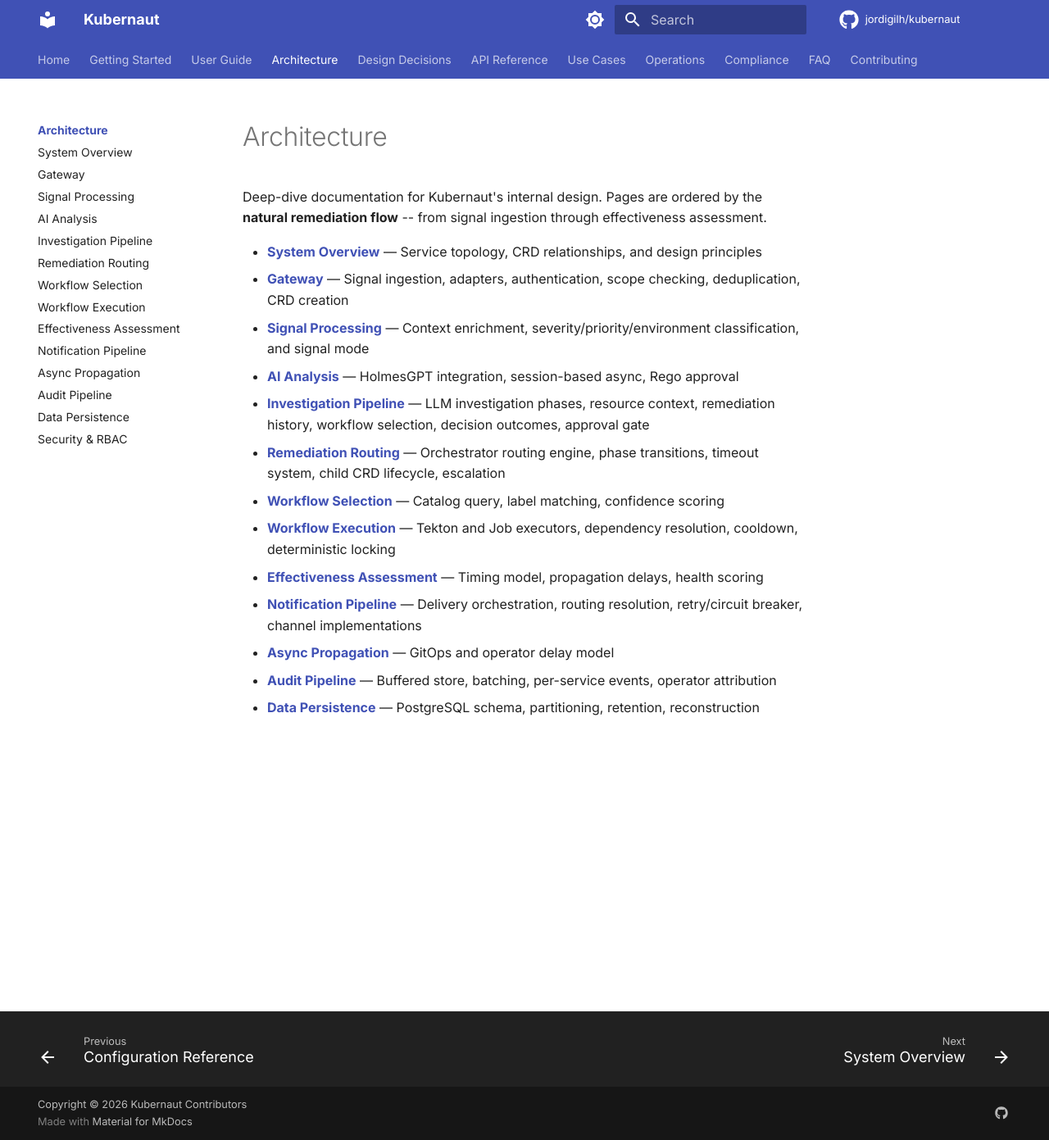
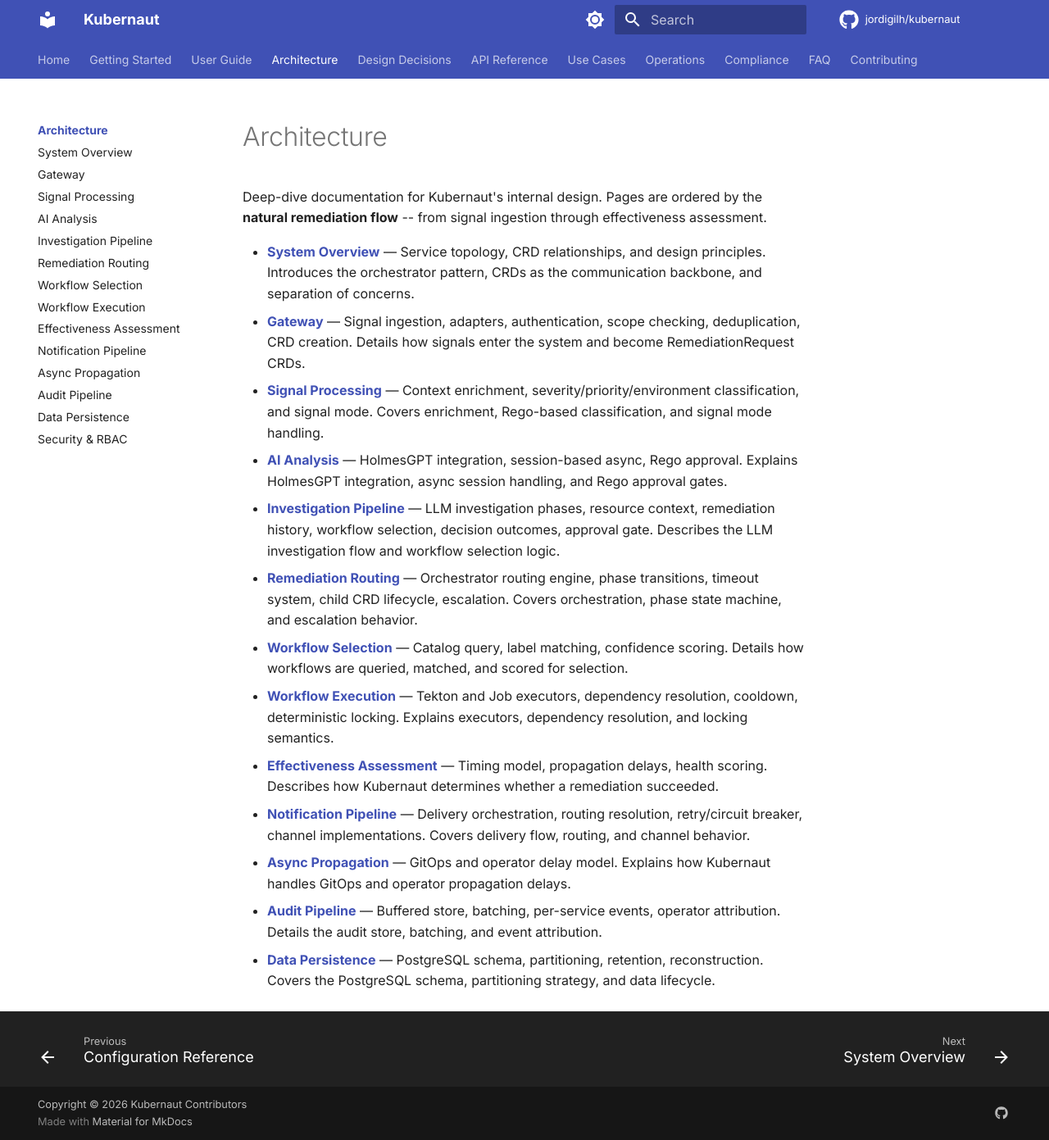
Before and after one commit to jordigilh/kubernaut-docs, an MkDocs documentation site: the page built from docs/architecture/index.md, in a window 1280 px wide and 1391 px high. Shown: the whole window at 82% size. Built offline with MkDocs 1.6.1 and Material for MkDocs 9.7.7, drawn with Linux system fonts in a browser that asks for light colours; comment, search, counter and statistics services are not loaded; the version menu is left out.

Commit message:
docs: enhance section index pages with descriptive text
Add 2-sentence descriptions to every link in all section index pages
(getting-started, user-guide, architecture, operations, api-reference)
so readers can quickly assess what each page covers.

Made-with: Cursor

```diff
--- a/docs/architecture/index.md
+++ b/docs/architecture/index.md
@@ -2,16 +2,16 @@
 
 Deep-dive documentation for Kubernaut's internal design. Pages are ordered by the **natural remediation flow** -- from signal ingestion through effectiveness assessment.
 
-- **[System Overview](overview.md)** — Service topology, CRD relationships, and design principles
-- **[Gateway](gateway.md)** — Signal ingestion, adapters, authentication, scope checking, deduplication, CRD creation
-- **[Signal Processing](signal-processing.md)** — Context enrichment, severity/priority/environment classification, and signal mode
-- **[AI Analysis](ai-analysis.md)** — HolmesGPT integration, session-based async, Rego approval
-- **[Investigation Pipeline](hapi-investigation.md)** — LLM investigation phases, resource context, remediation history, workflow selection, decision outcomes, approval gate
-- **[Remediation Routing](remediation-routing.md)** — Orchestrator routing engine, phase transitions, timeout system, child CRD lifecycle, escalation
-- **[Workflow Selection](workflow-selection.md)** — Catalog query, label matching, confidence scoring
-- **[Workflow Execution](workflow-execution.md)** — Tekton and Job executors, dependency resolution, cooldown, deterministic locking
-- **[Effectiveness Assessment](effectiveness.md)** — Timing model, propagation delays, health scoring
-- **[Notification Pipeline](notification.md)** — Delivery orchestration, routing resolution, retry/circuit breaker, channel implementations
-- **[Async Propagation](async-propagation.md)** — GitOps and operator delay model
-- **[Audit Pipeline](audit-pipeline.md)** — Buffered store, batching, per-service events, operator attribution
-- **[Data Persistence](data-persistence.md)** — PostgreSQL schema, partitioning, retention, reconstruction
+- **[System Overview](overview.md)** — Service topology, CRD relationships, and design principles. Introduces the orchestrator pattern, CRDs as the communication backbone, and separation of concerns.
+- **[Gateway](gateway.md)** — Signal ingestion, adapters, authentication, scope checking, deduplication, CRD creation. Details how signals enter the system and become RemediationRequest CRDs.
+- **[Signal Processing](signal-processing.md)** — Context enrichment, severity/priority/environment classification, and signal mode. Covers enrichment, Rego-based classification, and signal mode handling.
+- **[AI Analysis](ai-analysis.md)** — HolmesGPT integration, session-based async, Rego approval. Explains HolmesGPT integration, async session handling, and Rego approval gates.
+- **[Investigation Pipeline](hapi-investigation.md)** — LLM investigation phases, resource context, remediation history, workflow selection, decision outcomes, approval gate. Describes the LLM investigation flow and workflow selection logic.
+- **[Remediation Routing](remediation-routing.md)** — Orchestrator routing engine, phase transitions, timeout system, child CRD lifecycle, escalation. Covers orchestration, phase state machine, and escalation behavior.
+- **[Workflow Selection](workflow-selection.md)** — Catalog query, label matching, confidence scoring. Details how workflows are queried, matched, and scored for selection.
+- **[Workflow Execution](workflow-execution.md)** — Tekton and Job executors, dependency resolution, cooldown, deterministic locking. Explains executors, dependency resolution, and locking semantics.
+- **[Effectiveness Assessment](effectiveness.md)** — Timing model, propagation delays, health scoring. Describes how Kubernaut determines whether a remediation succeeded.
+- **[Notification Pipeline](notification.md)** — Delivery orchestration, routing resolution, retry/circuit breaker, channel implementations. Covers delivery flow, routing, and channel behavior.
+- **[Async Propagation](async-propagation.md)** — GitOps and operator delay model. Explains how Kubernaut handles GitOps and operator propagation delays.
+- **[Audit Pipeline](audit-pipeline.md)** — Buffered store, batching, per-service events, operator attribution. Details the audit store, batching, and event attribution.
+- **[Data Persistence](data-persistence.md)** — PostgreSQL schema, partitioning, retention, reconstruction. Covers the PostgreSQL schema, partitioning strategy, and data lifecycle.
```
Also changed, not shown: docs/api-reference/index.md (+3 -3 lines), docs/getting-started/index.md (+4 -4 lines), docs/operations/index.md (+3 -3 lines), docs/user-guide/index.md (+10 -10 lines).
